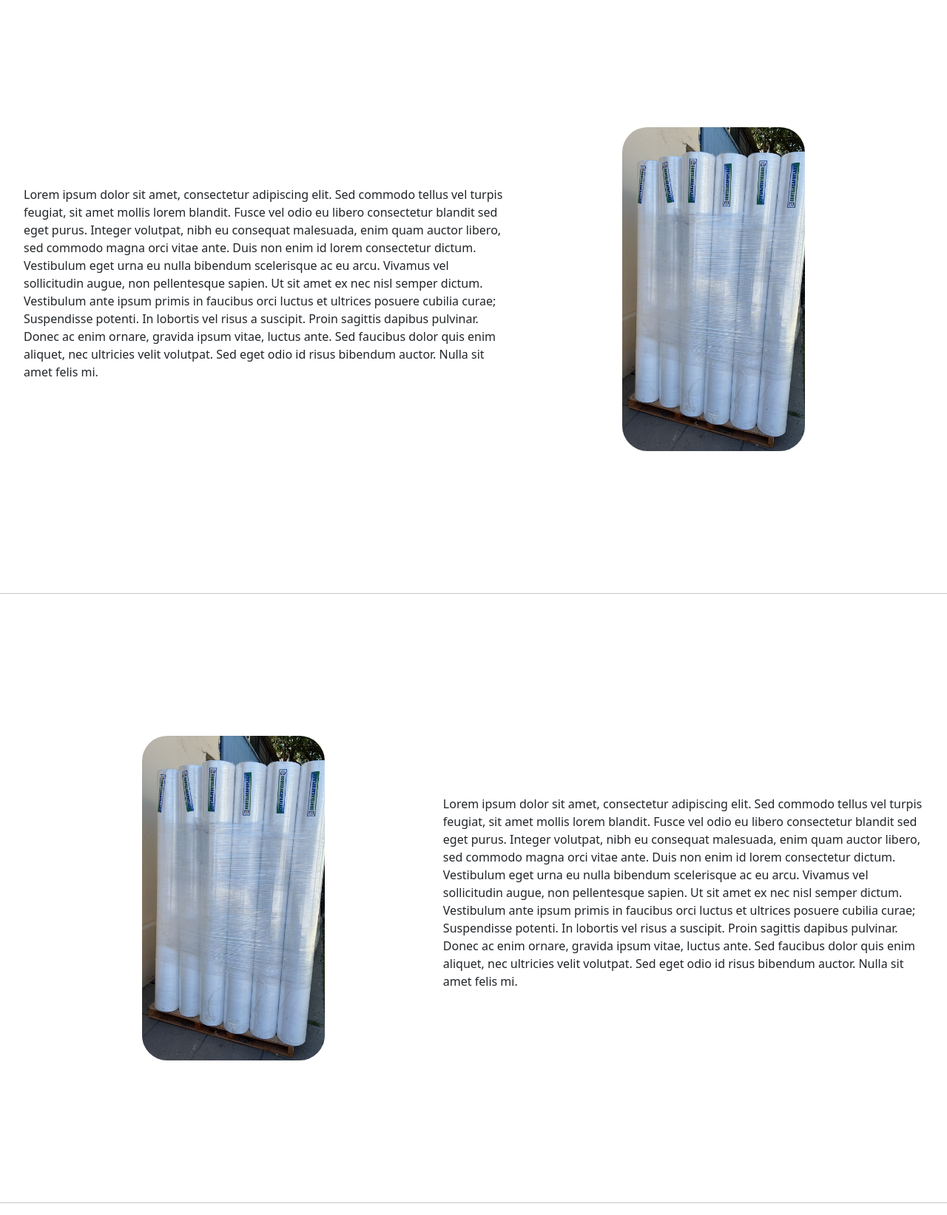
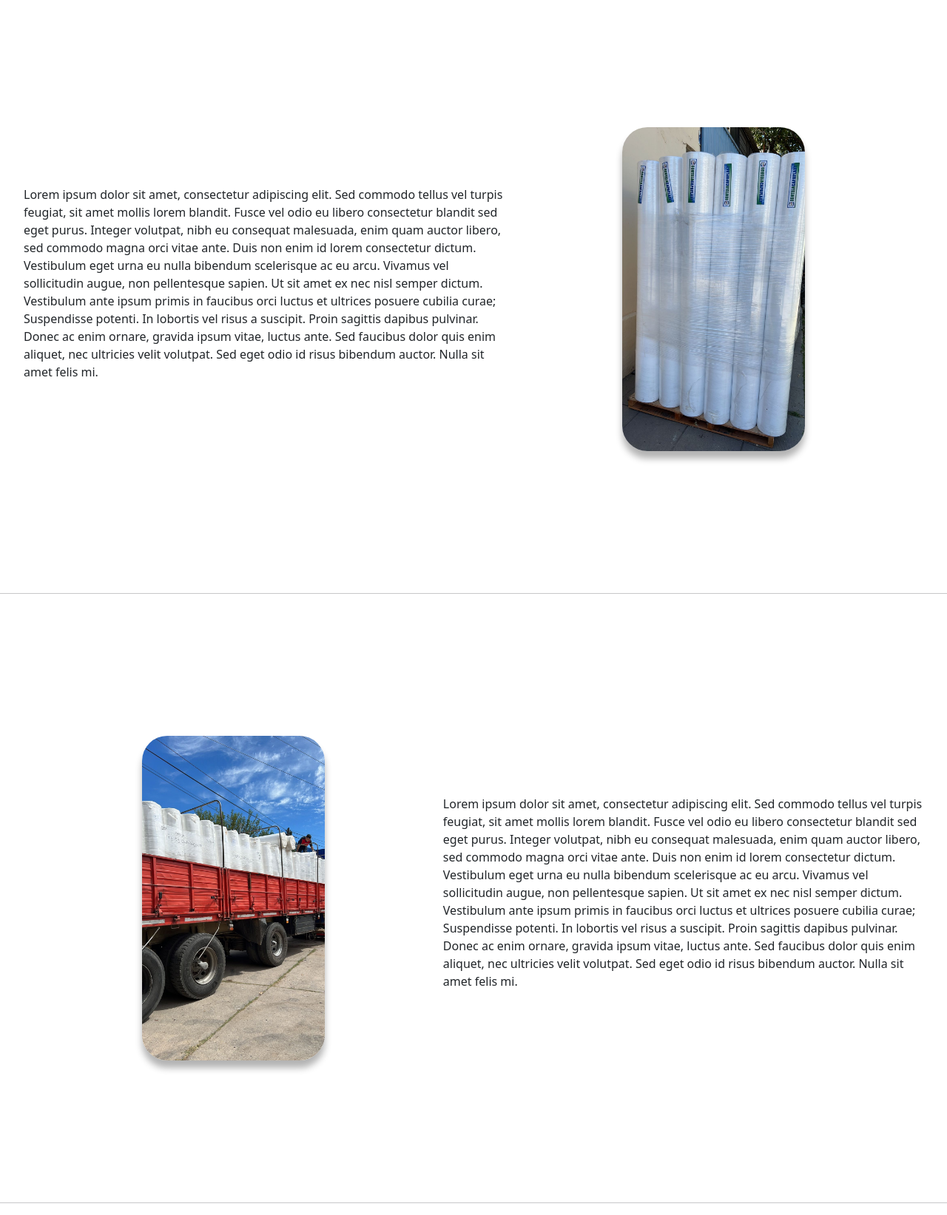
Before and after one commit to LorenzoGalaverna/Ecotela, a Django app: page / in a window 1280 px wide. Shown: the part 878-2521 px from the top of the page at 74% size. Run offline with Django 4.2, Linux system fonts and the light colour scheme; some libraries are stand-ins or nearby versions.

Commit message:
images shadow

```diff
--- a/confApp/static/css/info1.css
+++ b/confApp/static/css/info1.css
@@ -7,6 +7,7 @@
     object-fit: cover;
     width: 100%;
     border-radius: 34px;
+    box-shadow: 0px 10px 10px rgba(0, 0, 0, 0.3);
 }
 
 .info {
--- a/templates/info2.html
+++ b/templates/info2.html
@@ -3,7 +3,7 @@
 <link href="{% static 'css/info1.css' %}" rel="stylesheet">
 <div class="info">
   <div class="imagen-div">
-    <img src="{% static 'images/rollos2.jpg' %}" class="imagen">
+    <img src="{% static 'images/rollos3.jpg' %}" class="imagen">
   </div>
   <div>
     <p>Lorem ipsum dolor sit amet, consectetur adipiscing elit. Sed commodo tellus vel turpis feugiat, sit amet mollis
```
